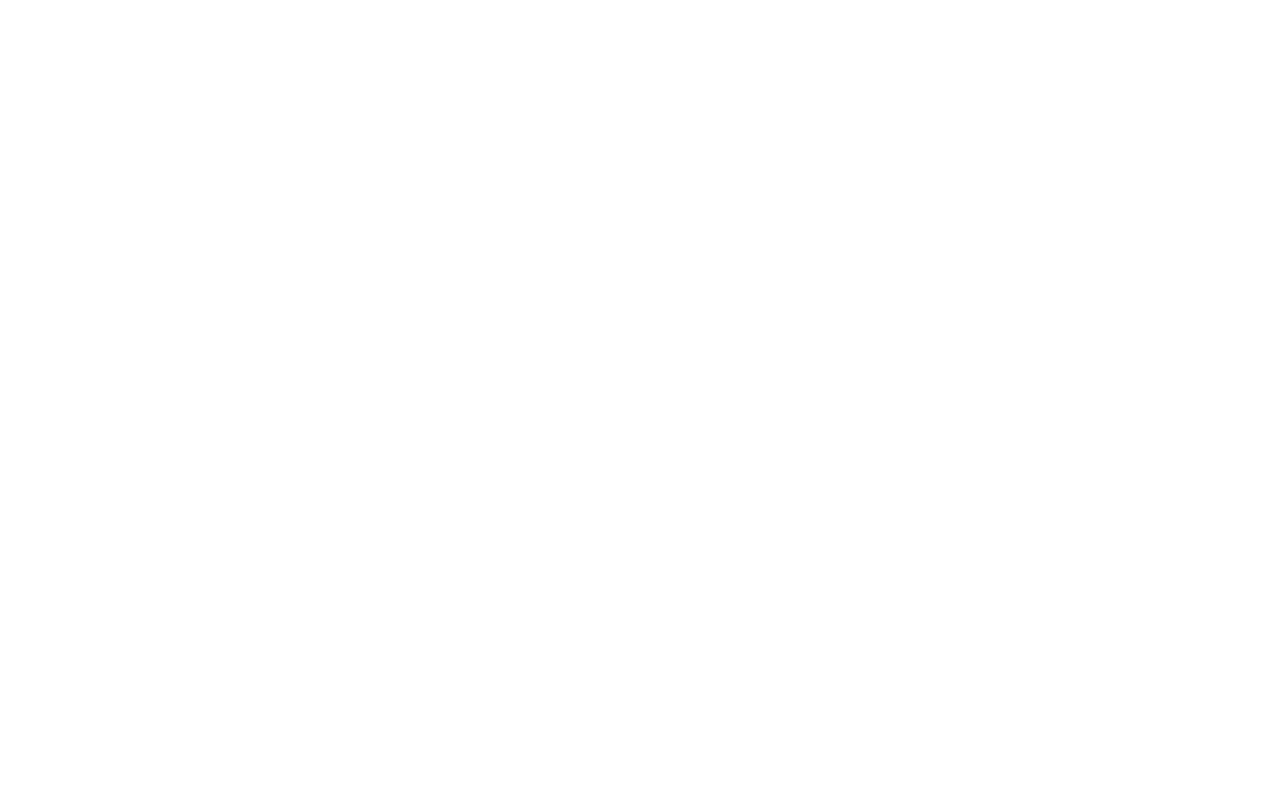
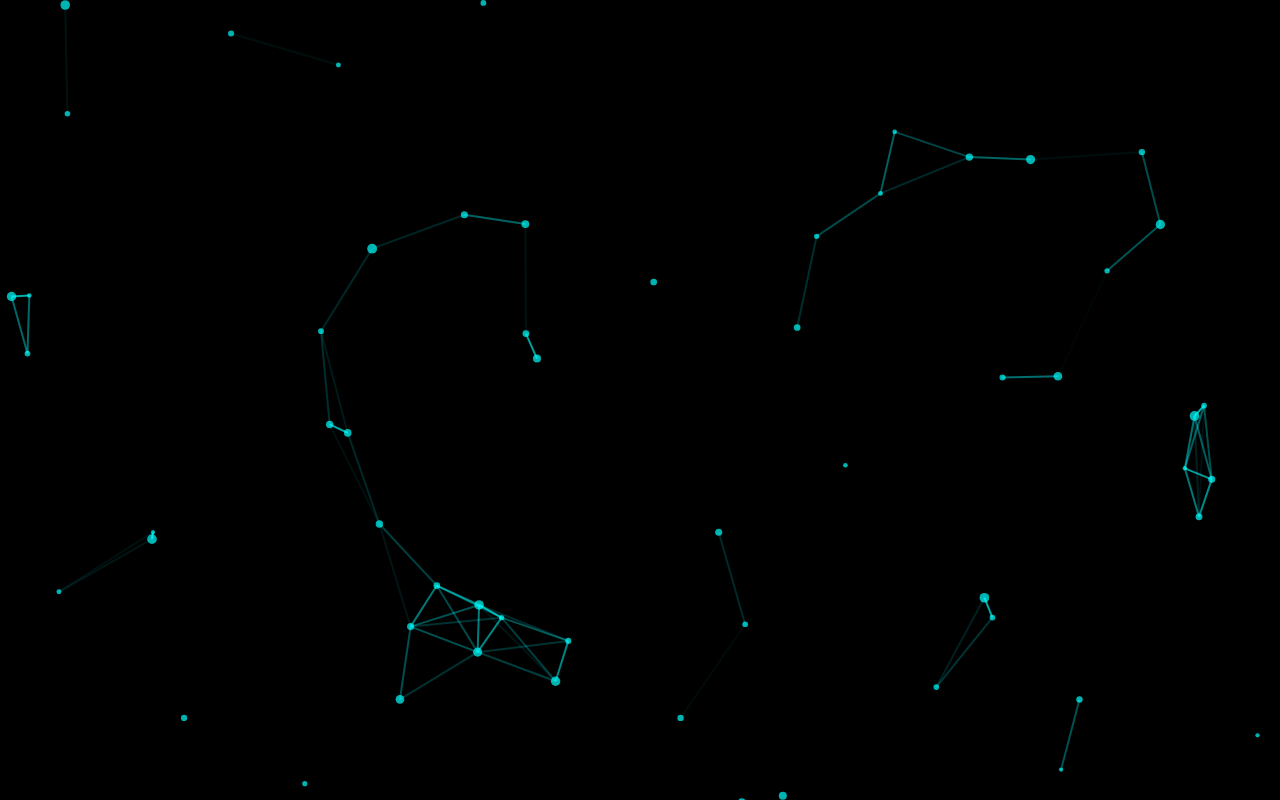
Before and after one commit to IANTSOGod/portfolio, a React (Vite) app: page /portfolio/about in a window 1280 px wide. Built offline with nearby package versions, Linux system fonts and the light colour scheme.

Commit message:
adding particles

```diff
--- a/package.json
+++ b/package.json
@@ -13,13 +13,17 @@
   },
   "dependencies": {
     "@tailwindcss/vite": "^4.0.0",
+    "@tsparticles/engine": "^3.8.0",
+    "@tsparticles/react": "^3.0.0",
+    "@tsparticles/slim": "^3.8.0",
     "clsx": "^2.1.1",
     "framer-motion": "^12.0.6",
     "lucide-react": "^0.474.0",
     "react": "^18.3.1",
     "react-dom": "^18.3.1",
     "react-router-dom": "^7.1.3",
-    "tailwindcss": "^4.0.0"
+    "tailwindcss": "^4.0.0",
+    "tsparticles": "^3.8.0"
   },
   "devDependencies": {
     "@eslint/js": "^9.17.0",
--- /dev/null
+++ b/src/components/ElectricBg.tsx
@@ -0,0 +1,115 @@
+import { useEffect, useState } from "react";
+import Particles, { initParticlesEngine } from "@tsparticles/react";
+import type { Container, Engine } from "@tsparticles/engine";
+import { loadSlim } from "@tsparticles/slim";
+
+export const Electricbg = () => {
+  const [init, setInit] = useState(false);
+
+  useEffect(() => {
+    initParticlesEngine(async (engine: Engine) => {
+      await loadSlim(engine);
+    }).then(() => setInit(true));
+  }, []);
+
+  const particlesLoaded = async (container?: Container) => {
+    console.log("Particles loaded:", container);
+  };
+
+  return (
+    <>
+      {init && (
+        <Particles
+          id="tsparticles"
+          particlesLoaded={particlesLoaded}
+          className="absolute top-0 left-0 w-full h-full -z-10"
+          options={{
+            background: {
+              color: "#000000", // Fond noir
+            },
+            particles: {
+              number: {
+                value: 120, // Augmenté pour plus d'effet
+                density: {
+                  enable: true,
+                },
+              },
+              color: {
+                value: "#00FFFF", // Cyan électrique
+              },
+              shape: {
+                type: "circle",
+              },
+              opacity: {
+                value: 0.7,
+                animation: {
+                  enable: true,
+                  speed: 1,
+                  sync: false,
+                },
+              },
+              size: {
+                value: { min: 2, max: 5 }, // Particules de taille variable
+                animation: {
+                  enable: true,
+                  speed: 5,
+                  sync: false,
+                },
+              },
+              move: {
+                enable: true,
+                speed: 8, // Très rapide pour un effet électrique
+                direction: "none",
+                random: true,
+                straight: false,
+                outModes: {
+                  default: "out",
+                },
+                attract: {
+                  enable: true,
+                },
+              },
+              links: {
+                enable: true,
+                distance: 120,
+                color: "#00FFFF",
+                opacity: 0.8,
+                width: 2,
+                blink: true, // Effet clignotant pour simuler l’électricité
+                consent: false,
+              },
+              glow: {
+                enable: true, // Ajout d'une lueur électrique
+                color: "#00FFFF",
+                blur: 5,
+                intensity: 2,
+              },
+            },
+            interactivity: {
+              events: {
+                onHover: {
+                  enable: true,
+                  mode: "repulse",
+                },
+                onClick: {
+                  enable: true,
+                  mode: "push",
+                },
+              },
+              modes: {
+                repulse: {
+                  distance: 100,
+                  duration: 0.4,
+                },
+                push: {
+                  quantity: 4,
+                },
+              },
+            },
+            detectRetina: true,
+          }}
+        />
+      )}
+    </>
+  );
+};
--- a/src/pages/About.tsx
+++ b/src/pages/About.tsx
@@ -1,8 +1,9 @@
+import { Electricbg } from "../components/ElectricBg";
 
 export default function About() {
   return (
     <div>
-
+      <Electricbg></Electricbg>
     </div>
-  )
+  );
 }
--- a/src/pages/Home.tsx
+++ b/src/pages/Home.tsx
@@ -1,16 +1,17 @@
 import { useNavigate } from "react-router-dom";
-import bgImage from "../assets/bg.jpg";
 import { Download, Square } from "lucide-react";
 import Footer from "../components/Footer";
 import { motion } from "framer-motion";
 import AnimatedText from "../components/AnimatedText";
 import PhoneView from "../components/PhoneView";
 import Header from "../components/Header";
+import { Electricbg } from "../components/ElectricBg";
 
 export default function Home() {
   const navigate = useNavigate();
   return (
-    <div style={{ backgroundImage: `url(${bgImage})` }}>
+    <div>
+      <Electricbg></Electricbg>
       <Header></Header>
       <div className="flex align-middle justify-center md:mt-10 mt-3">
         <div className="avatar">
@@ -37,17 +38,23 @@
                   color="primary"
                 ></AnimatedText>
                 <div className="mt-10 ml-[10px] md:ml-[50px] mb-10">
-                  <div
+                  <motion.div
                     className="btn btn-primary mr-10"
+                    initial={{ scale: 1 }}
+                    whileHover={{ scale: 1.1 }}
                     onClick={() => {
                       navigate("/portfolio/about");
                     }}
                   >
                     More about me
-                  </div>
-                  <div className="btn btn-outline">
+                  </motion.div>
+                  <motion.div
+                    className="btn btn-outline"
+                    initial={{ scale: 1 }}
+                    whileHover={{ scale: 1.1 }}
+                  >
                     <Download></Download> Get my cv
-                  </div>
+                  </motion.div>
                 </div>
               </div>
             </div>
```
Also changed, not shown: 1 other file (tests, documents, lock files or other folders).
